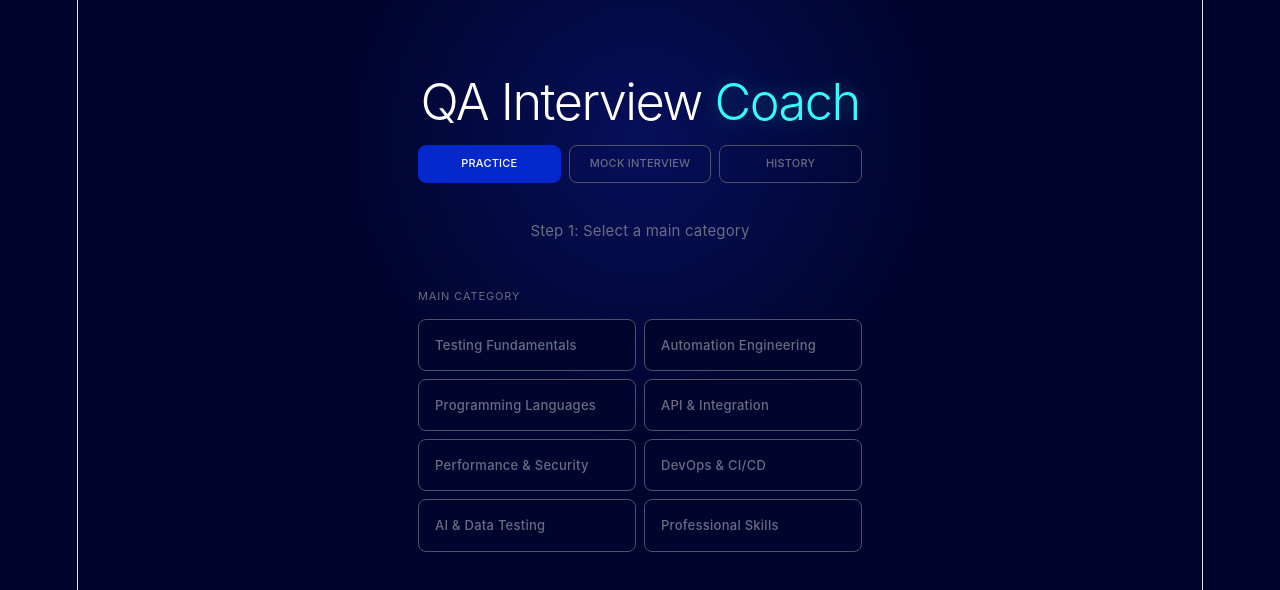
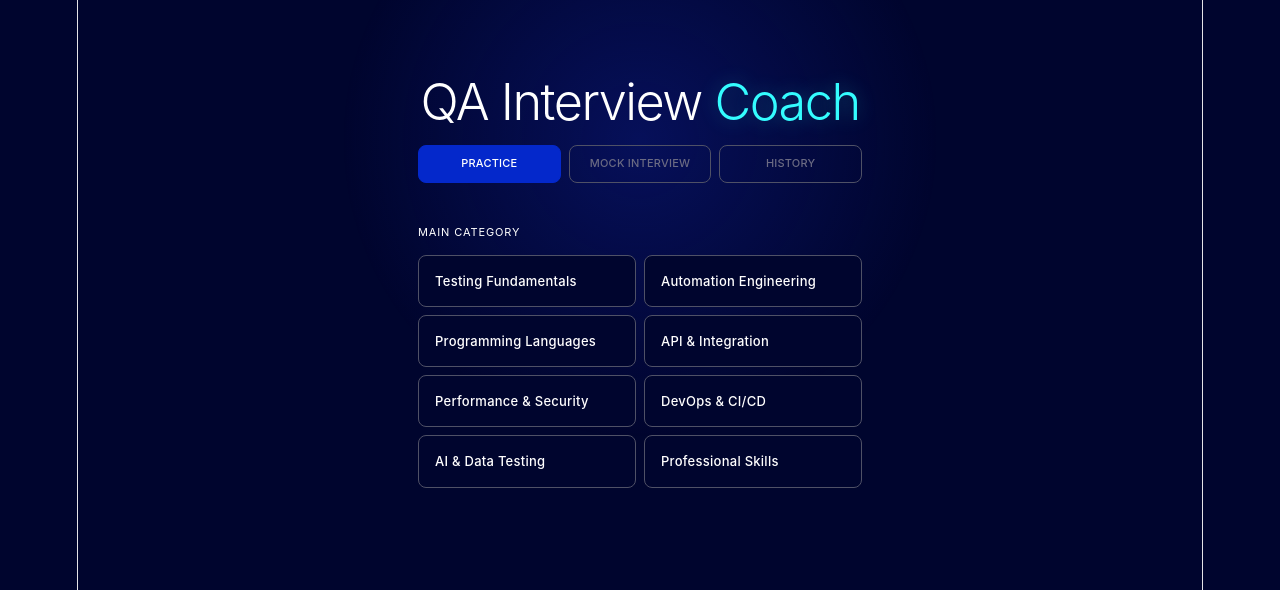
Before and after one commit to Marat311/qa-interview-coach, a React (Vite) app: page / in a window 1280 px wide. Shown: the top 590 px of the page. Built offline with nearby package versions, Linux system fonts and the light colour scheme.

Commit message:
removed select text and steps

```diff
--- a/src/App.css
+++ b/src/App.css
@@ -458,7 +458,7 @@ border-color: var(--signal);
 text-align: left;
 font-size: 11px;
 font-weight: 400;
-color: var(--fog);
+color: var(--paper);
 letter-spacing: 0.08em;
 text-transform: uppercase;
 margin-bottom: 10px;
@@ -487,7 +487,7 @@ padding: 16px;
 background: var(--midnight);
 border: 1px solid var(--slate);
 border-radius: 8px;
-color: var(--fog);
+color: var(--paper);
 font-size: 13px;
 font-weight: 400;
 cursor: pointer;
--- a/src/App.jsx
+++ b/src/App.jsx
@@ -660,7 +660,6 @@ return (
 <>
 {selectionStep === 'category' && (
 <>
-<p>Step 1: Select a main category</p>
 <div className="section-label">Main Category</div>
 <div className="grid-2">
 {CATEGORIES.map(cat => (
@@ -676,9 +675,7 @@ return (
 <>
 <div className="top-bar">
 <button className="back-link" onClick={() => { setSelectionStep('category'); setCategory(null); setSubcategory(null); setLevel(null) }}>Back</button>
-<div className="progress-pill">Step 2 / 3</div>
 </div>
-<p>Step 2: Select a subcategory for <strong>{categoryLabel}</strong></p>
 <div className="section-label" style={{ marginTop: '10px' }}>Subcategory</div>
 <div className="grid-2">
 {selectedCategoryObj.subcategories.map(sub => (
@@ -694,9 +691,7 @@ return (
 <>
 <div className="top-bar">
 <button className="back-link" onClick={() => { setSelectionStep('subcategory'); setSubcategory(null); setLevel(null) }}>Back</button>
-<div className="progress-pill">Step 3 / 3</div>
 </div>
-<p>Step 3: Select your experience level</p>
 <div className="section-label">Level</div>
 <div className="grid-3">
 {LEVELS.map(lvl => (
```
